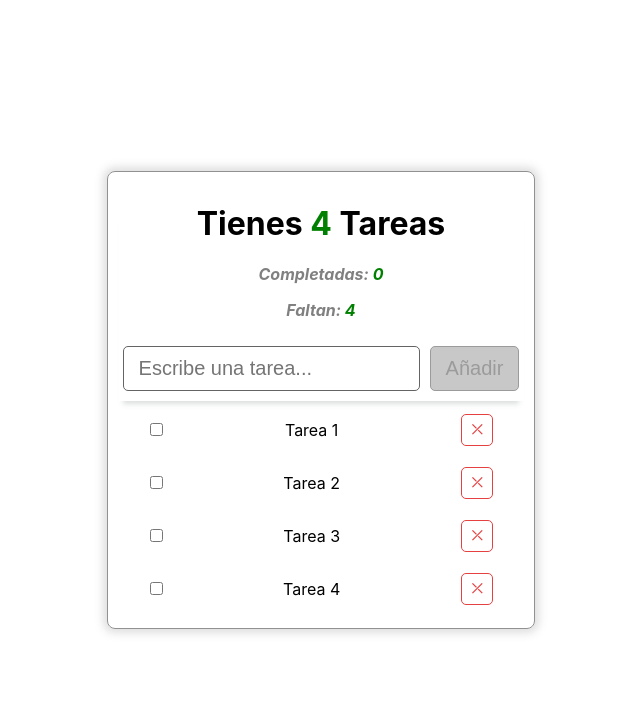
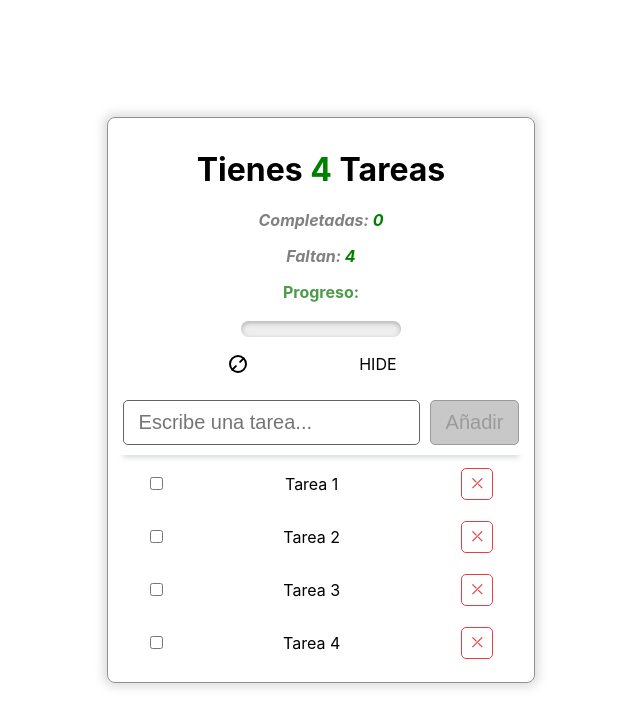
Before and after one commit to davidportilla179/React-TodoApp, a React (Create React App) app: page / in a window 1280 px wide. Shown: the top 726 px of the page, without its empty margins (319-959 px from the left). Built offline with nearby package versions, Linux system fonts and the light colour scheme.

Commit message:
add hide/show completed tasks

```diff
--- a/src/components/App.js
+++ b/src/components/App.js
@@ -11,7 +11,7 @@ const App = () => {
     {title: 'Tarea 3', done: false},
     {title: 'Tarea 4', done: false},
   ]);
-
+  const [show, setShow] = useState(false);
 
   const toggleDone = (event, index) => {
     const todosInList = [...todos];
@@ -40,8 +40,8 @@ const App = () => {
   return (
     <div className="wrapper">
       <div className="card-frame">
-        <Header todos={todos} updateTodo={updateTodo} />
-        <TodoList todos={todos} toggleDone={toggleDone} deleteTodo={deleteTodo} />
+        <Header todos={todos} updateTodo={updateTodo} show={show} handleHide={setShow} />
+        <TodoList todos={todos} toggleDone={toggleDone} deleteTodo={deleteTodo} show={show} />
       </div>
     </div>
   );
--- a/src/components/Header.jsx
+++ b/src/components/Header.jsx
@@ -2,18 +2,27 @@ import React from "react";
 import Form from './Form';
 import '../css/Header.css';
 
-const Header = (props) => {
-  const completed = props.todos.filter(todo => todo.done === true)
-  const incompleted = props.todos.filter(todo => todo.done !== true)
+const Header = ({ todos, updateTodo, show, handleHide }) => {
+  const completed = todos.filter(todo => todo.done === true)
+  const incompleted = todos.filter(todo => todo.done !== true)
 
   return(
     <div className="card-header">
       <div className="header">
-        <h1>Tienes <span className="span-header">{props.todos.length}</span> {(props.todos.length)> 2 ? 'Tareas': 'Tarea'}</h1>
+        <h1>Tienes <span className="span-header">{todos.length}</span> {(todos.length)> 2 ? 'Tareas': 'Tarea'}</h1>
         <p className="task">Completadas:  <span className="span-header">{completed.length}</span></p>
         <p className="task">Faltan: <span className="span-header">{incompleted.length}</span></p>
+        <p className="progress-tag">Progreso:</p>
+        <progress
+          value={completed.length}
+          max={todos.length}
+        ></progress>
+        <div className="icon-wrapper" onClick={e => handleHide(!show)}>
+          <i className={show ? 'gg-block' : 'gg-unblock'} />
+          <p>{show ? 'SHOW' : 'HIDE'}</p>
+        </div>
       </div>
-      <Form updateTodo={props.updateTodo} />
+      <Form updateTodo={updateTodo} />
     </div>
   )
 };
--- a/src/components/TodoList.jsx
+++ b/src/components/TodoList.jsx
@@ -2,12 +2,16 @@ import React from "react";
 import Todo from './Todo';
 import "../css/TodoList.css";
 
-const TodoList = ({ todos, toggleDone, deleteTodo}) => {
+const TodoList = ({ todos, toggleDone, deleteTodo, show}) => {
     return (
       <div className="list-wrapper">
         {
           todos.map((todo,index) => {
-            return <Todo todo={todo} toggleDone={toggleDone} deleteTodo={deleteTodo} index={index} key={index} />
+            if (show){
+              return !todo.done ? <Todo todo={todo} toggleDone={toggleDone} deleteTodo={deleteTodo} index={index} key={index} /> : ''
+            }else{
+              return <Todo todo={todo} toggleDone={toggleDone} deleteTodo={deleteTodo} index={index} key={index} />
+            }
           })
         }
       </div>
--- a/src/css/Header.css
+++ b/src/css/Header.css
@@ -5,15 +5,112 @@
 .card-header {
   margin-top: 10px;
   box-shadow: 0 8px 5px -5px rgba(140, 150, 150, 0.3);
-
 }
 
-.span-header{
+.span-header {
   color: green;
 }
 
-.task{
+.task {
   color: gray;
   font-weight: bold;
   font-style: italic;
 }
+
+.progress-tag {
+  font-weight: bold;
+  color: rgb(77, 155, 74);
+}
+
+progress[value] {
+  /* background-color: green; */
+  border-radius: 10px;
+}
+
+progress[value]::-webkit-progress-bar {
+  background-color: #eee;
+  border-radius: 10px;
+  box-shadow: 0 2px 5px rgba(0, 0, 0, 0.25) inset;
+}
+
+progress[value]::-webkit-progress-value {
+  background-image: -webkit-linear-gradient(
+      -45deg,
+      transparent 33%,
+      rgba(0, 0, 0, 0.233) 33%,
+      rgba(0, 0, 0, 0.1) 66%,
+      transparent 66%
+    ),
+    -webkit-linear-gradient(top, rgba(165, 165, 165, 0.479), rgba(0, 0, 0, 0.25)),
+    -webkit-linear-gradient(left, rgb(73, 209, 255), rgb(255, 0, 0));
+
+  border-radius: 10px;
+  background-size: 35px 20px, 100% 100%, 100% 100%;
+}
+
+/* https://css.gg/unblock */
+
+.gg-unblock {
+  box-sizing: border-box;
+  position: relative;
+  display: block;
+  transform: rotate(45deg) scale(var(--ggs, 1));
+  width: 18px;
+  height: 18px;
+  border: 2px solid;
+  border-radius: 100%;
+}
+
+.gg-unblock::after,
+.gg-unblock::before {
+  content: "";
+  display: block;
+  box-sizing: border-box;
+  position: absolute;
+  width: 2px;
+  height: 7px;
+  background: currentColor;
+  border-radius: 5px;
+  left: 6px;
+}
+
+.gg-unblock::before {
+  top: -2px;
+}
+
+.gg-unblock::after {
+  bottom: -2px;
+}
+
+.gg-block {
+  box-sizing: border-box;
+  position: relative;
+  display: block;
+  transform: scale(var(--ggs, 1));
+  width: 16px;
+  height: 16px;
+  border: 2px solid;
+  border-radius: 100%;
+}
+
+.gg-block::before {
+  content: "";
+  display: block;
+  box-sizing: border-box;
+  position: absolute;
+  width: 10px;
+  height: 2px;
+  background: currentColor;
+  border-radius: 5px;
+  transform: rotate(-45deg);
+  top: 5px;
+  left: 1px;
+}
+
+.icon-wrapper {
+  align-items: center;
+  cursor: pointer;
+  display: flex;
+  justify-content:space-evenly;
+  margin-right: 1em;
+}
```
